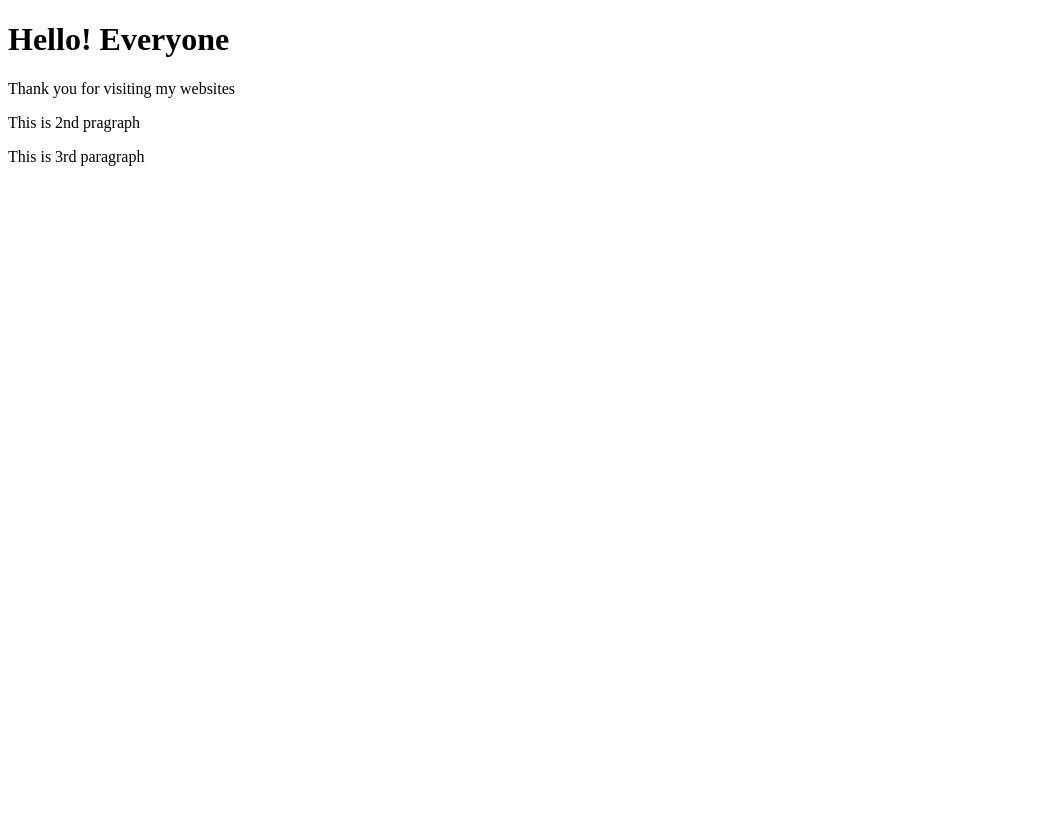
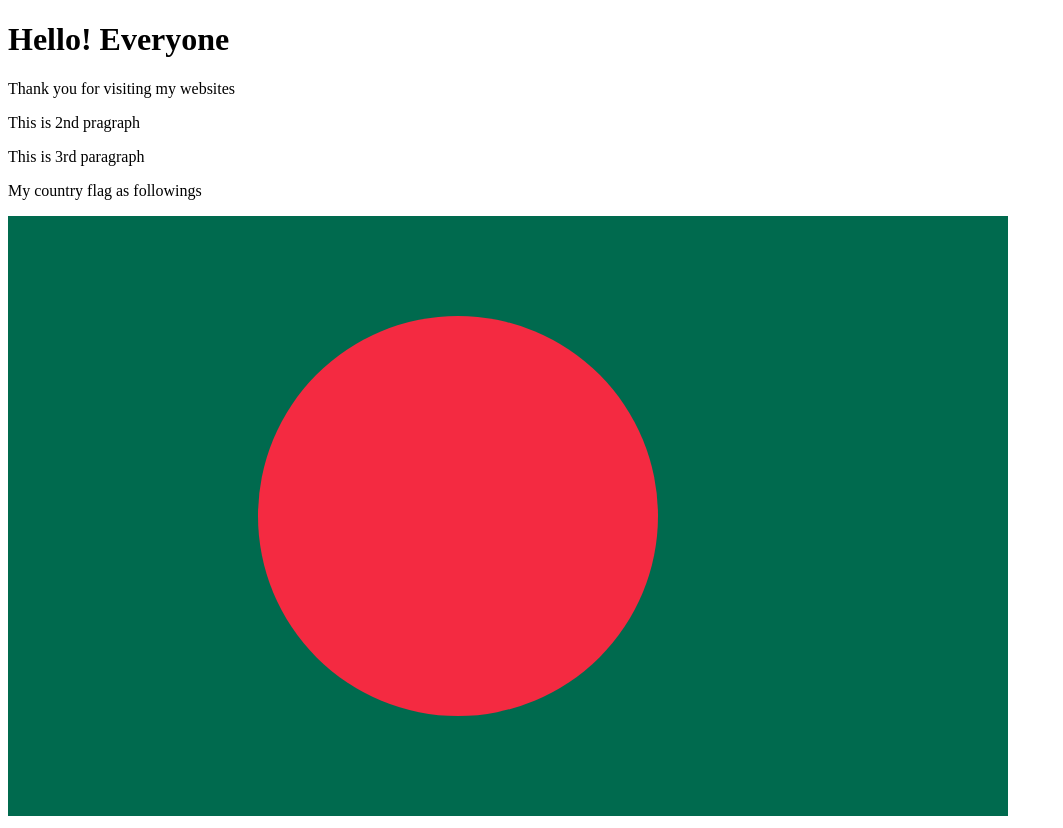
Before and after one commit to egpobitro/my2ndweb, a plain HTML site: page index.html in a window 1280 px wide. Shown: the whole page, without its empty margins (0-1063 px from the left). Before the commit the page ends 800 px from the top, so only its background shows below. Drawn offline with Linux system fonts and the light colour scheme.

Commit message:
added a flag

```diff
--- a/index.html
+++ b/index.html
@@ -13,6 +13,8 @@
 
     <p>This is 2nd pragraph</p>
     <P>This is 3rd paragraph</P>
+    <p>My country flag as followings</p>
 
+    <img src="Flag_of_Bangladesh.svg" alt="">
 </body>
 </html>
```
Also changed, not shown: Flag_of_Bangladesh.svg (added).
